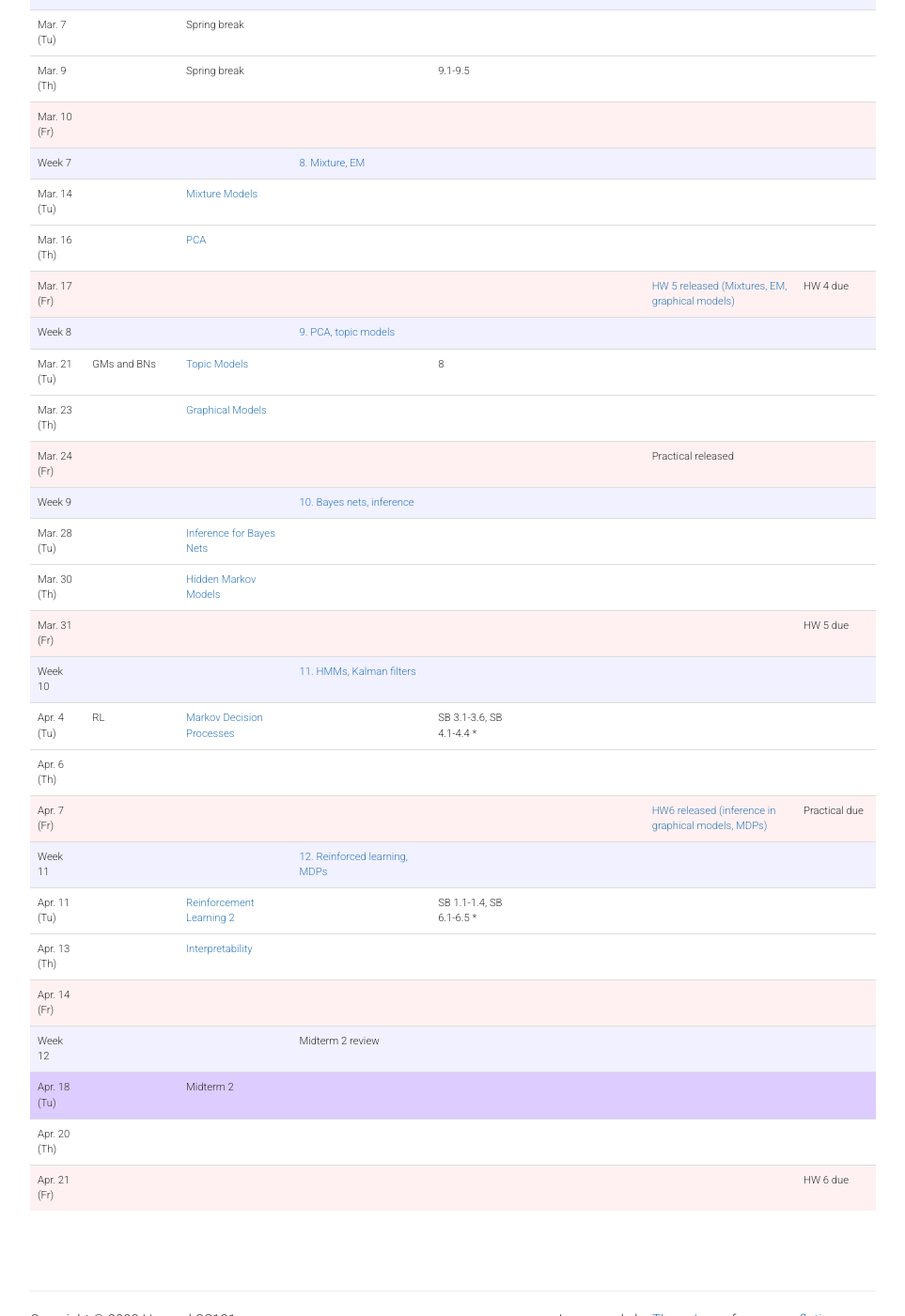
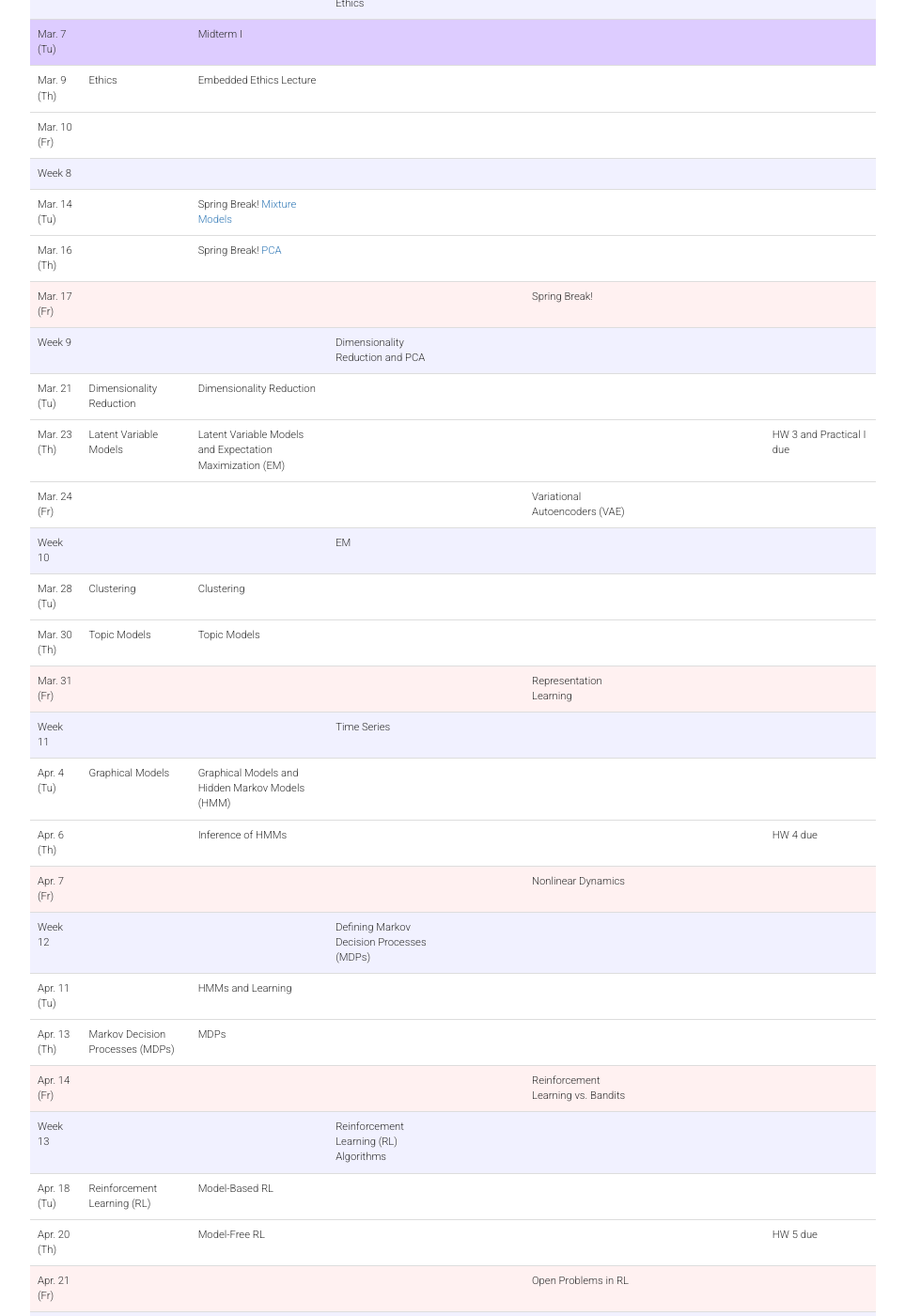
Before and after one commit to harvard-ml-courses/cs181-web, a Jekyll site: the page built from schedule.html, in a window 1280 px wide and 1400 px high, scrolled down 1689 px. Shown: the whole window at 94% size, without its empty margins (158-1121 px from the left). Built offline with Jekyll 4.4.1, drawn with Linux system fonts in a browser that asks for light colours; some of the changed text lies outside the part shown.

Commit message:
Update all.yaml

```diff
--- a/_data/all.yaml
+++ b/_data/all.yaml
@@ -48,47 +48,47 @@ dates: [
   "Feb. 7 (Tu)",
   "Feb. 9 (Th)",
   "Feb. 10 (Fr)",
-  "Week 3",
+  "Week 4",
   "Feb. 14 (Tu)",
   "Feb. 16 (Th)",
   "Feb. 17 (Fr)",
-  "Week 4",
+  "Week 5",
   "Feb. 21 (Tu)",
   "Feb. 23 (Th)",
   "Feb. 24 (Fr)",
-  "Week 5",
+  "Week 6",
   "Feb. 28 (Tu)",
   "Mar. 2 (Th)",
   "Mar. 3 (Fr)",
-  "Week 6",
+  "Week 7",
   "Mar. 7 (Tu)",
   "Mar. 9 (Th)",
   "Mar. 10 (Fr)",
-  "Week 7",
+  "Week 8",
   "Mar. 14 (Tu)",
   "Mar. 16 (Th)",
   "Mar. 17 (Fr)",
-  "Week 8",
+  "Week 9",
   "Mar. 21 (Tu)",
   "Mar. 23 (Th)",
   "Mar. 24 (Fr)",
-  "Week 9",
+  "Week 10",
   "Mar. 28 (Tu)",
   "Mar. 30 (Th)",
   "Mar. 31 (Fr)",
-  "Week 10",
+  "Week 11",
   "Apr. 4 (Tu)",
   "Apr. 6 (Th)",
   "Apr. 7 (Fr)",
-  "Week 11",
+  "Week 12",
   "Apr. 11 (Tu)",
   "Apr. 13 (Th)",
   "Apr. 14 (Fr)",
-  "Week 12",
+  "Week 13",
   "Apr. 18 (Tu)",
   "Apr. 20 (Th)",
   "Apr. 21 (Fr)",
-  "Week 13",
+  "Week 14",
   "Apr. 25 (Tu)",
   "Apr. 27 (Th)",
   "Apr. 28 (Fr)",
@@ -271,78 +271,79 @@ lectures:
   # Week 6
   - topic:
     subtopic:
-    section: <a href="/cs181-web/sections#sec5">5. SVMs</a>
+    section: Midterm I Review <!--<a href="/cs181-web/sections#sec5">5. SVMs</a>-->
     readings:
     hw:
     type: 'sec'
   # Tu
-  - topic: SVMs 2
-    subtopic: <a href="/cs181-web/recaps/lec11">Support Vector Machines 2</a>
+  - topic:
+    subtopic: Bayesian Inference <!--<a href="/cs181-web/recaps/lec11">Support Vector Machines 2</a>-->
     section:
-    readings: 5.4
+    readings: <!--5.4-->
     hw:
   # Th
-  - topic: Unsupervised learning
-    subtopic: <a href="/cs181-web/recaps/lec13">Clustering</a>
+  - topic: Practical
+    subtopic: Practical I Content <!--<a href="/cs181-web/recaps/lec13">Clustering</a>-->
     section:
-    readings: 6
+    readings: <!--6-->
     demos:
-    hw:
+    release: Practical I released (modeling)
   # Fr
   - topic:
     subtopic:
     section:
     readings:
     hw:
-    dl: HW 3 due
-    release: <a href="/cs181-web/homework#hw4">HW 4 released (ethics, clustering, SVM)</a>
+    beyond: Advanced Sampling and Variational Inference
+    dl: <!--HW 3 due-->
+    release: <!--<a href="/cs181-web/homework#hw4">HW 4 released (ethics, clustering, SVM)</a>-->
     type: 'hw'
 
   # Week 7
   - topic:
     subtopic:
-    section: <a href="/cs181-web/sections#sec7">7. K-means, HAC</a>
+    section: Case Studies in AI and Ethics <!--<a href="/cs181-web/sections#sec7">7. K-means, HAC</a>-->
     readings:
     hw:
     type: 'sec'
   # Tu
   - topic:
-    subtopic: Spring break
+    subtopic: Midterm I
     section:
     readings:
     demos:
-    hw: <a href="/cs181-web/homework#hw4">HW4 (SVM, Clustering, and Ethics)</a> released
+    hw: <!--<a href="/cs181-web/homework#hw4">HW4 (SVM, Clustering, and Ethics)</a> released-->
+    type: 'exam'
   # Th
-  - topic:
-    subtopic: Spring break
+  - topic: Ethics
+    subtopic: Embedded Ethics Lecture
     section:
-    readings: 9.1-9.5
+    readings: <!--9.1-9.5-->
     demos:
     hw:
   # Fr
   - topic:
-    subtopic: Spring break
+    subtopic:
     subtopic:
     section:
     readings:
-    type: 'hw'
 
   # Week 8
   - topic:
     subtopic:
-    section: <a href="/cs181-web/sections#sec8">8. Mixture, EM</a>
+    section: <!--<a href="/cs181-web/sections#sec8">8. Mixture, EM</a>-->
     readings:
     hw:
     type: 'sec'
   # Tu
   - topic:
-    subtopic: <a href="/cs181-web/recaps/lec15">Mixture Models</a>
+    subtopic: Spring Break! <a href="/cs181-web/recaps/lec15">Mixture Models</a>
     section:
     readings:
     hw:
   # Th
   - topic:
-    subtopic: <a href="/cs181-web/recaps/lec16">PCA</a>
+    subtopic: Spring Break! <a href="/cs181-web/recaps/lec16">PCA</a>
     section:
     readings:
     hw:
@@ -350,28 +351,60 @@ lectures:
   - topic:
     subtopic:
     section:
+    beyond: Spring Break!
     readings:
-    dl: HW 4 due
-    release: <a href="/cs181-web/homework#hw5">HW 5 released (Mixtures, EM, graphical models)</a>
+    dl: <!--HW 4 due-->
+    release: <!--<a href="/cs181-web/homework#hw5">HW 5 released (Mixtures, EM, graphical models)</a>-->
     type: 'hw'
 
   # Week 9
   - topic:
     subtopic:
-    section: <a href="/cs181-web/sections#sec9">9. PCA, topic models</a>
+    section: Dimensionality Reduction and PCA <!--<a href="/cs181-web/sections#sec9">9. PCA, topic models</a>-->
     readings:
     hw:
     type: 'sec'
   # Tu
-  - topic:  GMs and BNs
-    subtopic: <a href="/cs181-web/recaps/lec17">Topic Models</a>
+  - topic:  Dimensionality Reduction
+    subtopic: Dimensionality Reduction <!--<a href="/cs181-web/recaps/lec17">Topic Models</a>-->
     section:
-    readings: 8
+    readings: <!--8-->
     hw:
     type:
   # Th
+  - topic: Latent Variable Models
+    subtopic: Latent Variable Models and Expectation Maximization (EM) <!--<a href="/cs181-web/recaps/lec18">Graphical Models</a>-->
+    section:
+    dl: HW 3 and Practical I due
+    readings:
+    demos:
+    hw: HW 4 released (latent variables and EM)
+  # Fr
   - topic:
-    subtopic: <a href="/cs181-web/recaps/lec18">Graphical Models</a>
+    subtopic:
+    section:
+    readings:
+    beyond: Variational Autoencoders (VAE)
+    release:
+    type:
+
+  # Week 10
+  - topic:
+    subtopic:
+    section: EM <!--<a href="/cs181-web/sections#sec10">10. Bayes nets, inference</a>-->
+    readings:
+    hw:
+    type: 'sec'
+  # Tu
+  - topic: Clustering
+    subtopic: Clustering <!--<a href="/cs181-web/recaps/lec19">Inference for Bayes Nets</a>-->
+    section:
+    readings:
+    hw:
+    type:
+  # Th
+  - topic: Topic Models
+    subtopic: Topic Models <!--<a href="/cs181-web/recaps/lec20">Hidden Markov Models</a>-->
     section:
     readings:
     demos:
@@ -381,83 +414,54 @@ lectures:
     subtopic:
     section:
     readings:
-    release: Practical released
-    type: 'hw'
-
-  # Week 10
-  - topic:
-    subtopic:
-    section: <a href="/cs181-web/sections#sec10">10. Bayes nets, inference</a>
-    readings:
-    hw:
-    type: 'sec'
-  # Tu
-  - topic:
-    subtopic: <a href="/cs181-web/recaps/lec19">Inference for Bayes Nets</a>
-    section:
-    readings:
-    hw:
-    type:
-  # Th
-  - topic:
-    subtopic: <a href="/cs181-web/recaps/lec20">Hidden Markov Models</a>
-    section:
-    readings:
-    demos:
-    hw:
-  # Fr
-  - topic:
-    subtopic:
-    section:
-    readings:
-    dl: HW 5 due
+    beyond: Representation Learning
     release:
     type: 'hw'
 
   # Week 11
   - topic:
     subtopic:
-    section: <a href="/cs181-web/sections#sec11">11. HMMs, Kalman filters</a>
+    section: Time Series <!--<a href="/cs181-web/sections#sec11">11. HMMs, Kalman filters</a>-->
     readings:
     hw:
     type: 'sec'
   # Tu
-  - topic: RL
-    subtopic: <a href="/cs181-web/recaps/lec21">Markov Decision Processes</a>
+  - topic: Graphical Models
+    subtopic: Graphical Models and Hidden Markov Models (HMM) <!--<a href="/cs181-web/recaps/lec21">Markov Decision Processes</a>-->
     section:
-    readings: SB 3.1-3.6, SB 4.1-4.4 *
+    readings: <!--SB 3.1-3.6, SB 4.1-4.4 *-->
     hw:
   # Th
   - topic:
-    subtopic:
+    subtopic: Inference of HMMs
     section:
     readings:
-    hw:
+    hw: HW 5 released (HMM)
+    dl: HW 4 due
   # Fr
   - topic:
     subtopic:
     section:
     readings:
-    dl: Practical due
-    release: <a href="/cs181-web/homework#hw6">HW6 released (inference in graphical models, MDPs)</a>
+    beyond: Nonlinear Dynamics
     type: 'hw'
 
   # Week 12
   - topic:
     subtopic:
-    section: <a href="/cs181-web/sections#sec12">12. Reinforced learning, MDPs</a>
+    section: Defining Markov Decision Processes (MDPs) <!--<a href="/cs181-web/sections#sec12">12. Reinforced learning, MDPs</a>-->
     readings:
     hw:
     type: 'sec'
   # Tu
   - topic:
-    subtopic: <a href="/cs181-web/recaps/lec22">Reinforcement Learning 2</a>
+    subtopic: HMMs and Learning <!--<a href="/cs181-web/recaps/lec22">Reinforcement Learning 2</a>-->
     section:
-    readings: SB 1.1-1.4, SB 6.1-6.5 *
+    readings: <!--SB 1.1-1.4, SB 6.1-6.5 *-->
     hw:
   # Th
-  - topic:
-    subtopic: <a href="/cs181-web/recaps/lec23">Interpretability</a>
+  - topic: Markov Decision Processes (MDPs)
+    subtopic: MDPs <!--<a href="/cs181-web/recaps/lec23">Interpretability</a>-->
     section:
     readings:
     demos:
@@ -467,6 +471,7 @@ lectures:
   - topic:
     subtopic:
     section:
+    beyond: Reinforcement Learning vs. Bandits
     readings:
     dl:
     type: 'hw'
@@ -474,20 +479,52 @@ lectures:
   # Week 13
   - topic:
     subtopic:
-    section: Midterm 2 review
+    section: Reinforcement Learning (RL) Algorithms
+    readings:
+    hw:
+    type: 'sec'
+  # Tu
+  - topic: Reinforcement Learning (RL)
+    subtopic: Model-Based RL
+    section:
+    readings:
+    hw:
+  # Th
+  - topic:
+    subtopic: Model-Free RL
+    section:
+    dl: HW 5 due
+    readings:
+    hw: Practical II released (RL and social-technical systems)
+  # Fr
+  - topic:
+    subtopic:
+    section:
+    readings:
+    beyond: Open Problems in RL
+    dl:
+    type: 'hw'
+
+
+  # Week 14
+  - topic:
+    subtopic:
+    section: Midterm II Review
     readings:
     hw:
     type: 'sec'
   # Tu
   - topic:
-    subtopic: Midterm 2
+    subtopic: Practical II Content
     section:
     readings:
     hw:
-    type: 'exam'  # Tu
+  # Th
   - topic:
-    subtopic:
+    subtopic: Midterm II
     section:
+    dl:
+    type: 'exam'
     readings:
     hw:
   # Fr
@@ -495,8 +532,10 @@ lectures:
     subtopic:
     section:
     readings:
-    dl: HW 6 due
+    beyond: ML Research Beyond 181
+    dl: Practical II due end of Reading Period (May 3)
     type: 'hw'
+
 
 beyondcs181:
   - name: "(02/11/2022) Kernel Regression and Gaussian Processes (<a href='/cs181-web/files/beyond_cs_181_L1.pdf'>Slides</a>)"
```
